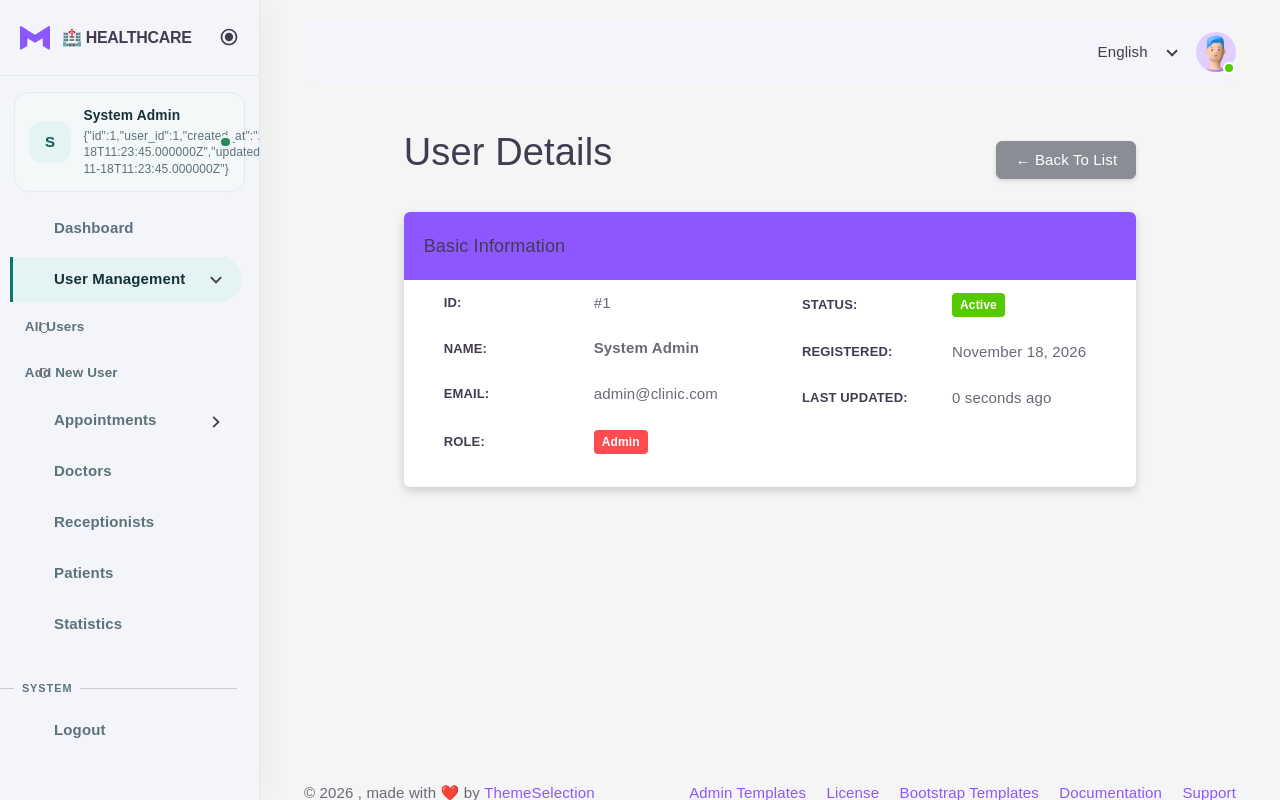
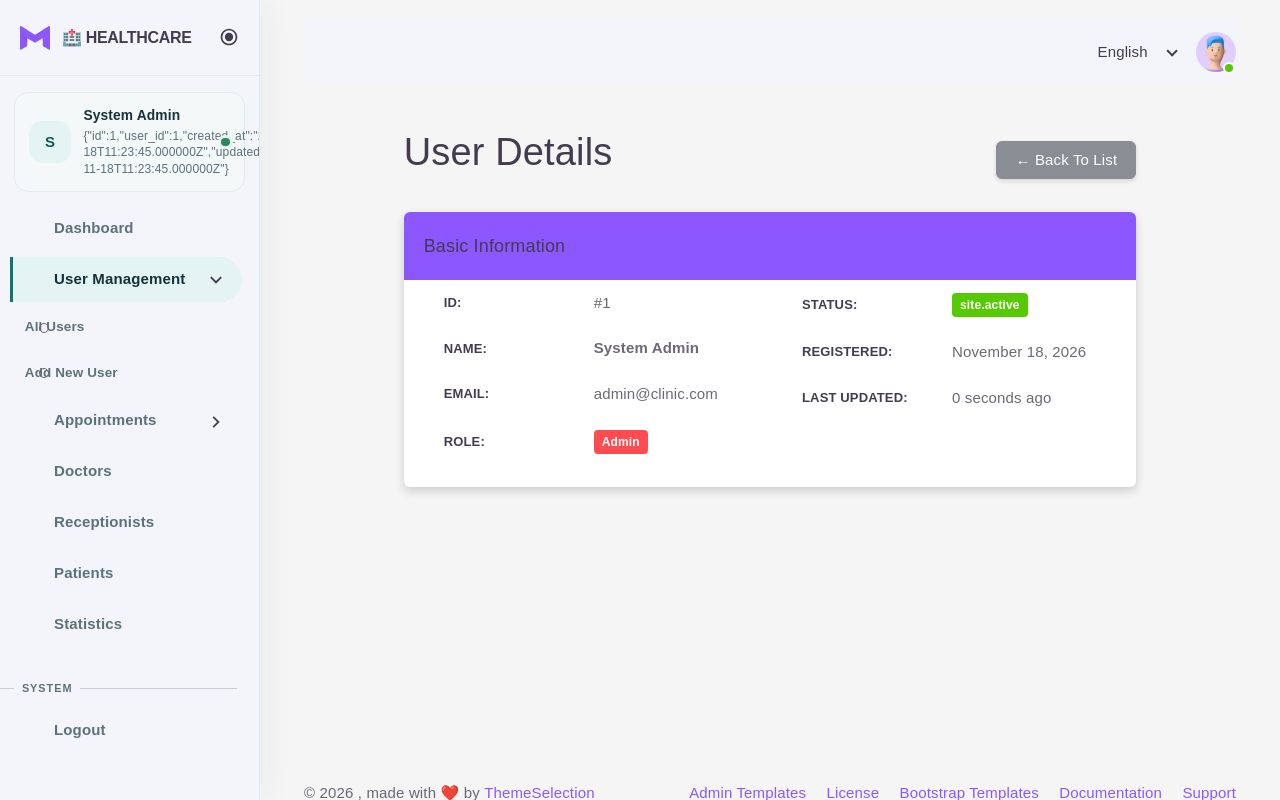
Before and after one commit to mahmoodmohamad/healthcare-appointment-system, a Laravel app: page /admin/users/1 in a window 1280 px wide. Shown: the top 800 px of the page. Run offline with Laravel 12, Linux system fonts and the light colour scheme; a user stored in the database is signed in; data comes from the database, SQL or seed files in the repository; parts of the project's set-up code (start-up, migrations or seed data) failed here and were passed over; some libraries are stand-ins or nearby versions.

Commit message:
Translate remaining administration and receptionist views

```diff
--- a/resources/views/admin/statistics.blade.php
+++ b/resources/views/admin/statistics.blade.php
@@ -496,8 +496,8 @@
                             <thead>
                                 <tr>
                                     <th>City</th>
-                                    <th>Patients</th>
-                                    <th>Doctors</th>
+                                    <th>@lang('site.patients')</th>
+                                    <th>@lang('site.doctors')</th>
                                     <th>Receptionists</th>
                                     <th>Total</th>
                                 </tr>
--- a/resources/views/admin/users/show.blade.php
+++ b/resources/views/admin/users/show.blade.php
@@ -78,9 +78,9 @@
                                     <th width="150">Status:</th>
                                     <td>
                                         @if($user->activation)
-                                            <span class="badge bg-success">Active</span>
+                                            <span class="badge bg-success">@lang('site.active')</span>
                                         @else
-                                            <span class="badge bg-secondary">Inactive</span>
+                                            <span class="badge bg-secondary">@lang('site.inactive')</span>
                                         @endif
                                     </td>
                                 </tr>
--- a/resources/views/receptionist/patient/list.blade.php
+++ b/resources/views/receptionist/patient/list.blade.php
@@ -84,7 +84,7 @@
 
 {{--     <form class="btn btn-xs" action="{{ route('admin.receptionist.destroy',$patient->user) }}"
                                          method="POST">@csrf @method('DELETE')
-                                            <button type="submit" class="btn  btn-xs btn-danger" onclick="return confirm('Are You Sure ?')">Delete</button>
+                                            <button type="submit" class="btn  btn-xs btn-danger" onclick="return confirm('Are You Sure ?')">@lang('site.delete')</button>
                                         </form> --}}
 
                                     </td>
```
